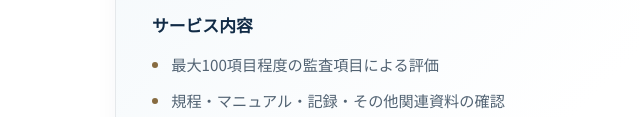
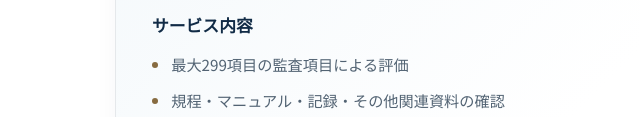
Before and after one commit to chikainoue111-sys/FG-site, a plain HTML site: page services.html in a window 1280 px wide. Shown: the part 683-800 px from the top of the page, 125-765 px from the left. Drawn offline with Linux system fonts and the light colour scheme.

Commit message:
監査項目修正

```diff
--- a/services.html
+++ b/services.html
@@ -79,7 +79,7 @@
             </p>
             <h3>サービス内容</h3>
             <ul>
-              <li>最大100項目程度の監査項目による評価</li>
+              <li>最大299項目の監査項目による評価</li>
               <li>規程・マニュアル・記録・その他関連資料の確認</li>
               <li>各項目の適合状況・課題の確認</li>
               <li>不備・未充足項目に対する改善策の提示</li>
```
